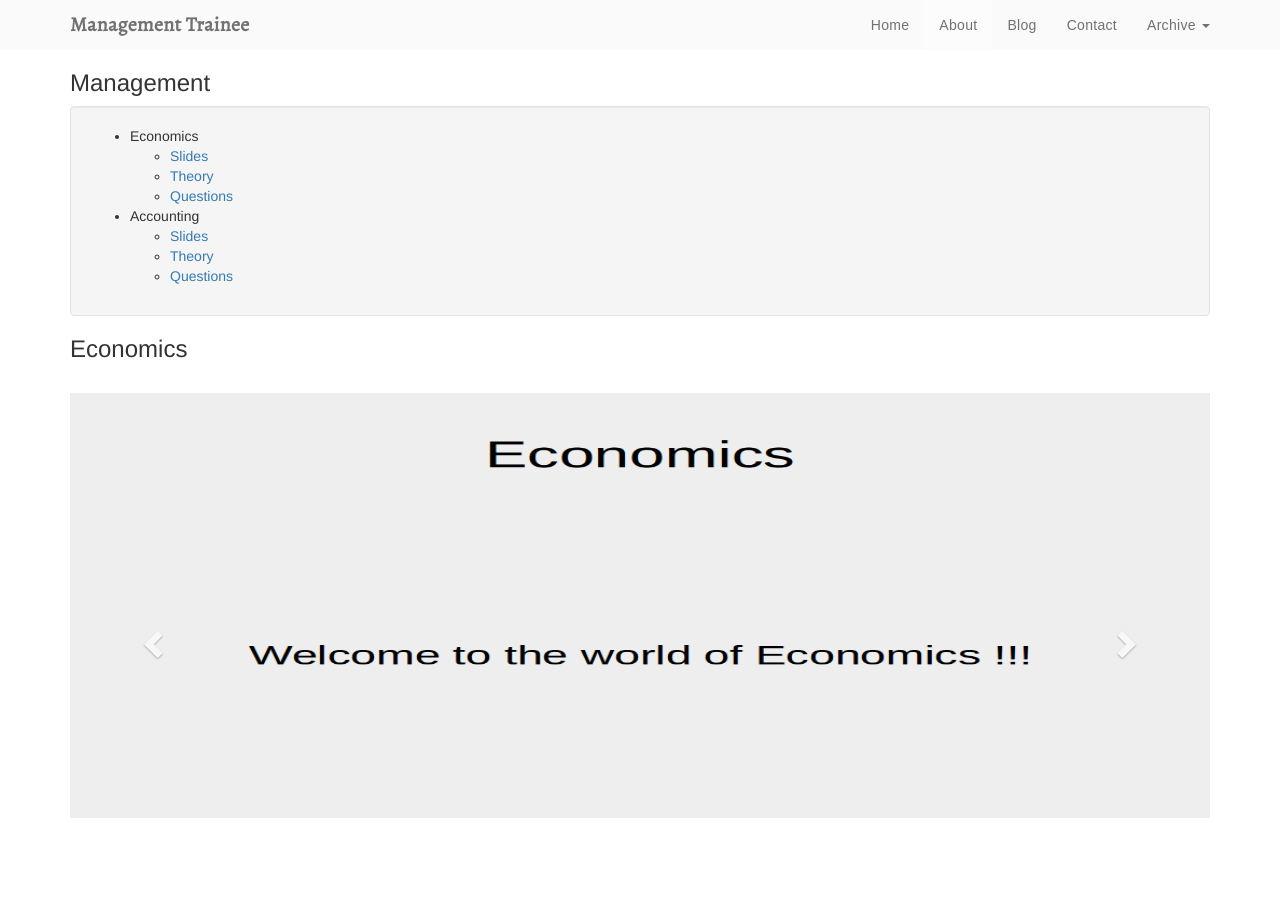
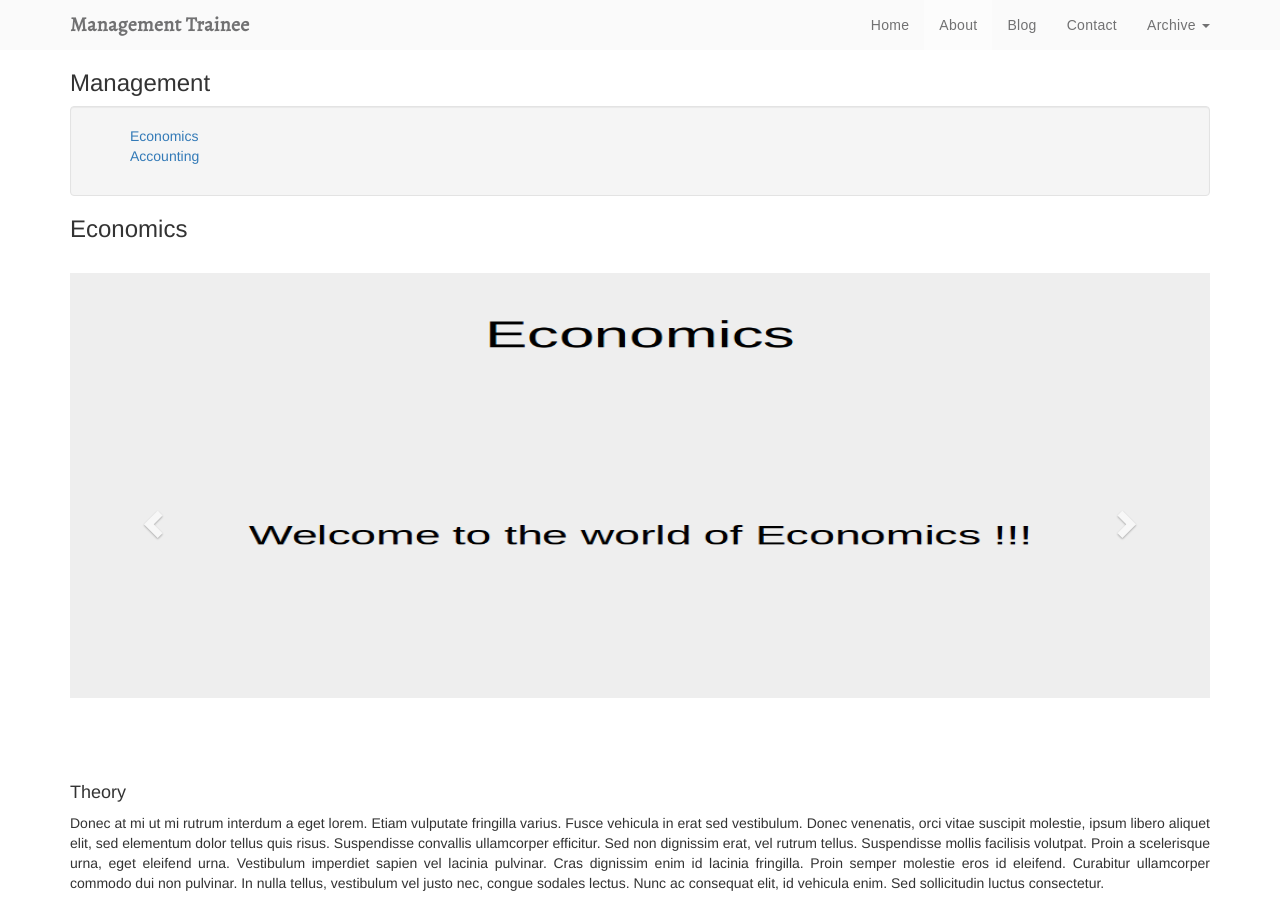
Before and after one commit to management-aptitude/management-aptitude.github.io, a Jekyll site: the page built from _posts/2015-05-14-management.html, in a window 1280 px wide and 900 px high. Built offline with Jekyll 4.4.1, drawn with Linux system fonts in a browser that asks for light colours; nearby versions of some CDN libraries; some web fonts are replaced.

Commit message:
add/modified

```diff
--- a/_includes/scripts.html
+++ b/_includes/scripts.html
@@ -6,3 +6,6 @@
   <script src="{{ "/js/bootstrap.min.js" | prepend:site.url }}"></script>
   <!-- IE10 viewport hack for Surface/desktop Windows 8 bug -->
   <script src="{{ "/js/ie10-viewport-bug-workaround.js" | prepend:site.url }}"></script>
+
+  <!-- custom -->
+  <script src="{{ "/js/custom.js" | prepend:site.url }}"></script>
--- a/_posts/2015-05-14-management.html
+++ b/_posts/2015-05-14-management.html
@@ -8,9 +8,10 @@
   <h3>Management</h3>
   <div class="tree well">
       <ul>
-          <li>
-              <span><i class="icon-folder-open"></i> Economics</span>
-              <ul>
+          <li style="list-style:none">
+
+              <span><i class="icon-folder-open"></i><a onclick="showSection(economics_list)">Economics</a></span>
+              <ul id="economics_list" style="display: none">
                   <li>
                   	<span><i class="icon-minus-sign"></i></span> <a href="#economics_management_slides">Slides</a>
                   </li>
@@ -23,9 +24,9 @@
 
               </ul>
           </li>
-          <li>
-              <span><i class="icon-folder-open"></i> Accounting</span>
-              <ul>
+          <li style="list-style:none">
+              <span><i class="icon-folder-open"></i><a onclick="showSection(accounting_list)">Accounting</a></span>
+              <ul id="accounting_list" style="display: none">
                   <li>
                   	<span><i class="icon-minus-sign"></i></span> <a href="#accounting_management_slides">Slides</a>
                   </li>
--- /dev/null
+++ b/js/custom.js
@@ -0,0 +1,14 @@
+// show list in the text area
+  function showSection(div_id) {
+    $(document).ready(function(){
+    //$("#showHintBtn").click(function(){
+      //$(div_id).show(1000);
+    //});
+    if (false == $(div_id).is(':visible')) {
+        $(div_id).show(1000);
+    }
+    else {
+        $(div_id).hide(1000);
+    }
+  });
+}
```
Also changed, not shown: _posts/2015-05-11-moke.html (+2 -15 lines).
